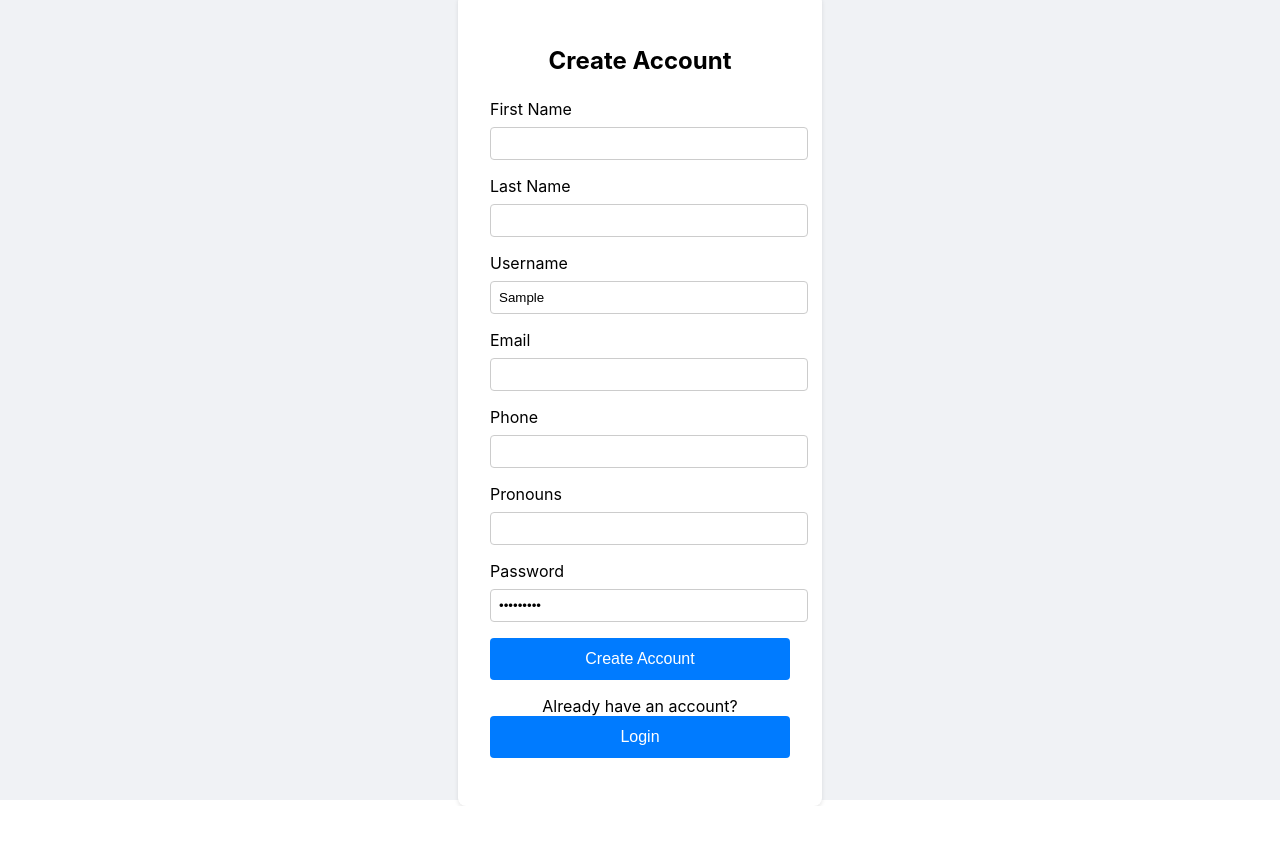
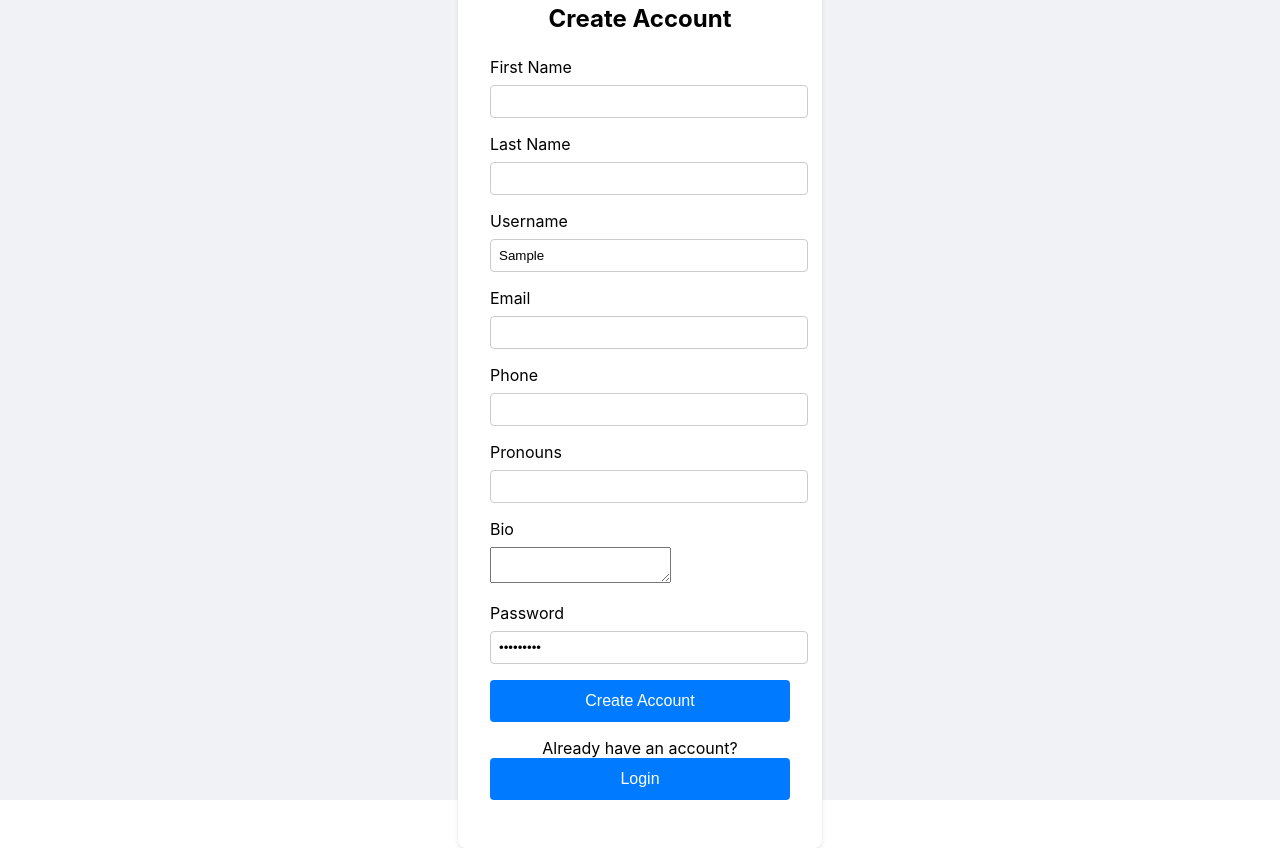
Before and after one commit to wisdom-okwen/My-Fun, a React (Create React App) app in the folder frontend/my-fun/: page /login in a window 1280 px wide. Both pictures are taken after typing "Sample", "Sample123" into the empty fields and a click on the button "Create one". Before the commit the page ends 806 px from the top, so only its background shows below. Built offline with nearby package versions, Linux system fonts and the light colour scheme.

Commit message:
Refactor component styles

```diff
--- a/frontend/my-fun/src/components/LoginPage/LoginPage.tsx
+++ b/frontend/my-fun/src/components/LoginPage/LoginPage.tsx
@@ -17,6 +17,7 @@ const initialState = {
     lastName: '',
     email: '',
     phone: '',
+    bio: '',
     pronouns: ''
 }
 
@@ -24,7 +25,7 @@ export const LoginPage: React.FC = () => {
     const [formState, setFormState] = useState(initialState);
     const navigate = useNavigate();
 
-    const handleInputChange = (event: React.ChangeEvent<HTMLInputElement>) => {
+    const handleInputChange = (event: React.ChangeEvent<HTMLInputElement | HTMLTextAreaElement>) => {
         const { name, value } = event.target;
         setFormState(prevState => ({
             ...prevState,
@@ -45,21 +46,23 @@ export const LoginPage: React.FC = () => {
     };
 
     const handleRegister = async () => {
-        const { firstName, lastName, username, email, phone, pronouns, password } = formState;
+        const { firstName, lastName, username, email, phone, bio, pronouns, password } = formState;
         const userData: Partial<User> = {
             first_name: firstName,
             last_name: lastName,
-            user_name: username,
+            username: username,
             phone: phone,
             pronouns: pronouns,
             email: email,
-            password: password
+            password: password,
+            bio: bio
         };
 
         const newUser = await UserService.createUser(userData);
         if (newUser) {
-            console.log('User registered successfully:', newUser.user_name)
+            console.log('User registered successfully:', newUser.username)
             navigate('/');
+            setFormState(initialState);
         } else{
             console.log('Registeration failed ', formState.username);
         }
@@ -82,6 +85,7 @@ export const LoginPage: React.FC = () => {
                     username={formState.username}
                     email={formState.email}
                     phone={formState.phone}
+                    bio={formState.bio}
                     pronouns={formState.pronouns}
                     password={formState.password}
                     onInputChange={handleInputChange}
--- a/frontend/my-fun/src/components/LoginPage/RegisterForm.tsx
+++ b/frontend/my-fun/src/components/LoginPage/RegisterForm.tsx
@@ -7,8 +7,9 @@ interface RegisterFormProps {
     email: string;
     phone: string;
     pronouns: string;
+    bio: string;
     password: string;
-    onInputChange: (event: React.ChangeEvent<HTMLInputElement>) => void;
+    onInputChange: (event: React.ChangeEvent<HTMLInputElement | HTMLTextAreaElement>) => void;
     onRegister: () => void;
     onToggleForm: () => void;
 }
@@ -20,6 +21,7 @@ export const RegisterForm: React.FC<RegisterFormProps> = ({
     email,
     phone,
     pronouns,
+    bio,
     password,
     onInputChange,
     onRegister,
@@ -101,6 +103,15 @@ export const RegisterForm: React.FC<RegisterFormProps> = ({
                     />
                 </div>
                 <div className="form-group">
+                    <label htmlFor="bio">Bio</label>
+                    <textarea
+                        id="bio"
+                        name="bio"
+                        value={bio}
+                        onChange={onInputChange}
+                    />
+                </div>
+                <div className="form-group">
                     <label htmlFor="password">Password</label>
                     <input
                         type="password"
--- a/frontend/my-fun/src/components/PostPage/PostPage.tsx
+++ b/frontend/my-fun/src/components/PostPage/PostPage.tsx
@@ -3,7 +3,6 @@ import "./PostPage.css";
 import { LandingPage } from "../LandingPage/LandingPage";
 
 const PostPage: React.FC = () => {
-    console.log("This page is rendered");
     return (
         <div className="post-page">
             <LandingPage />
--- a/frontend/my-fun/src/models/User.model.ts
+++ b/frontend/my-fun/src/models/User.model.ts
@@ -2,9 +2,10 @@ export interface User {
     id: number;
     first_name: string;
     last_name: string;
-    user_name: string;
+    username: string;
     email: string;
     phone: string;
     pronouns: string;
     password: string;
+    bio: string;
 };
```
Also changed, not shown: 1 other file (tests, documents, lock files or other folders).
